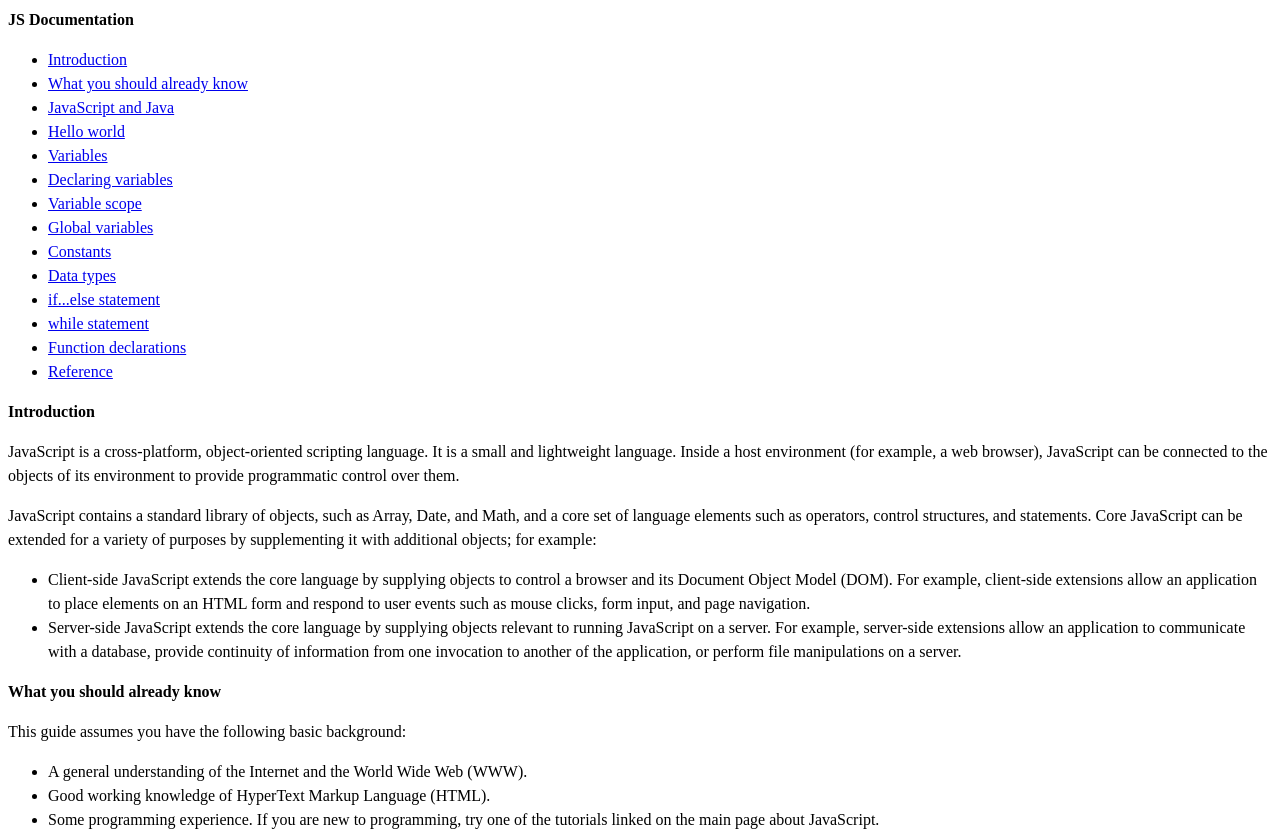
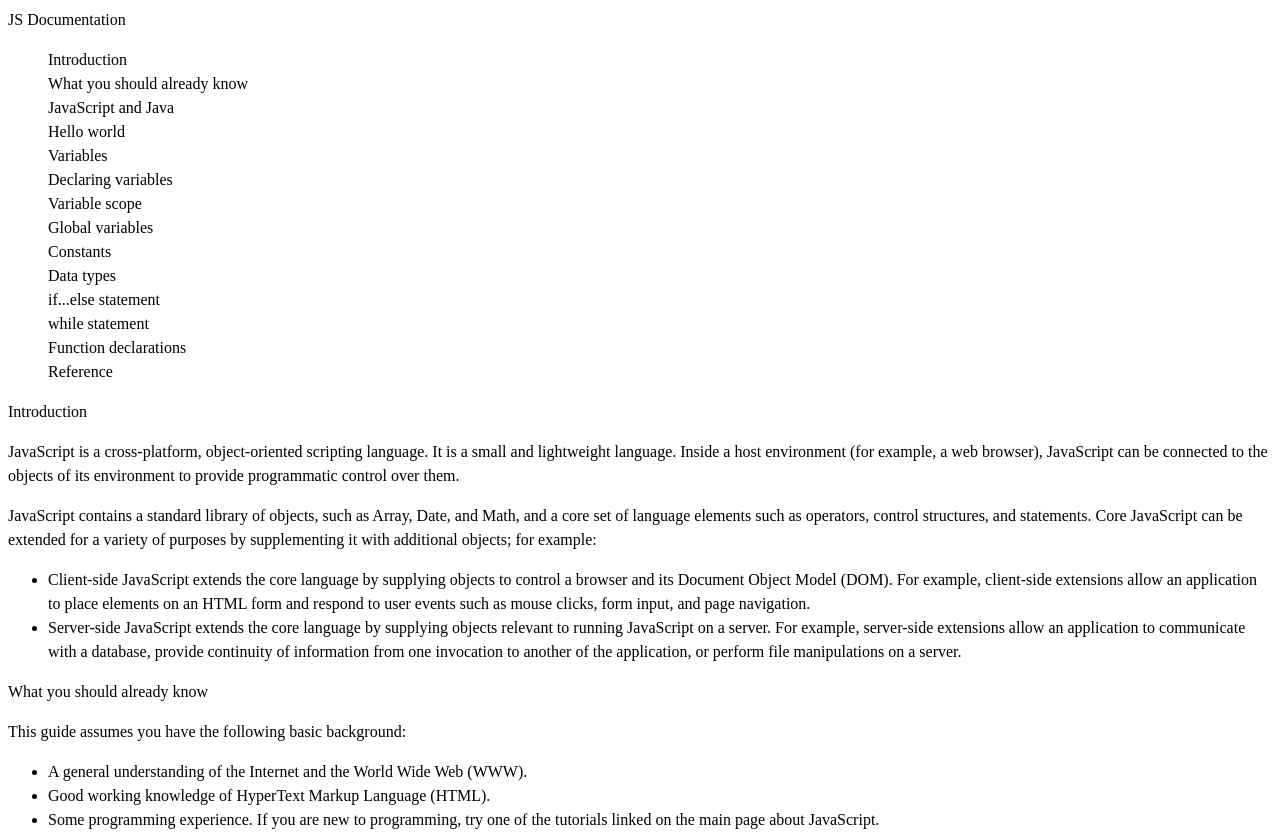
Before and after one commit to leonvsc/FCC, a plain HTML site: page Technical-documentation-page/index.html in a window 1280 px wide. Shown: the top 835 px of the page. Drawn offline with Linux system fonts and the light colour scheme.

Commit message:
Changed some styling on the navbar

```diff
--- a/Technical-documentation-page/css/style.css
+++ b/Technical-documentation-page/css/style.css
@@ -2,6 +2,11 @@ body {
     line-height: 1.5;
 }
 
-header {
-    font-weight: bold;
+#navbar > ul > li {
+    list-style: none;
 }
+
+.nav-link {
+    text-decoration: none;
+    color: #000000;
+}
```
